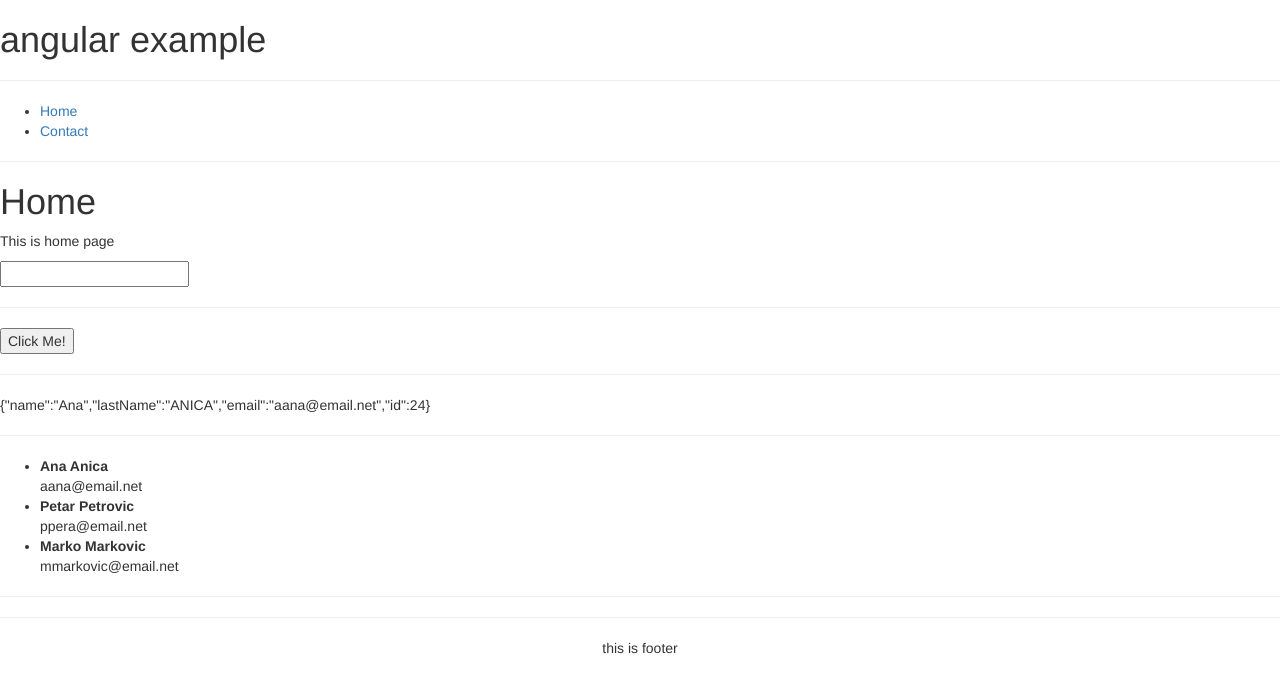
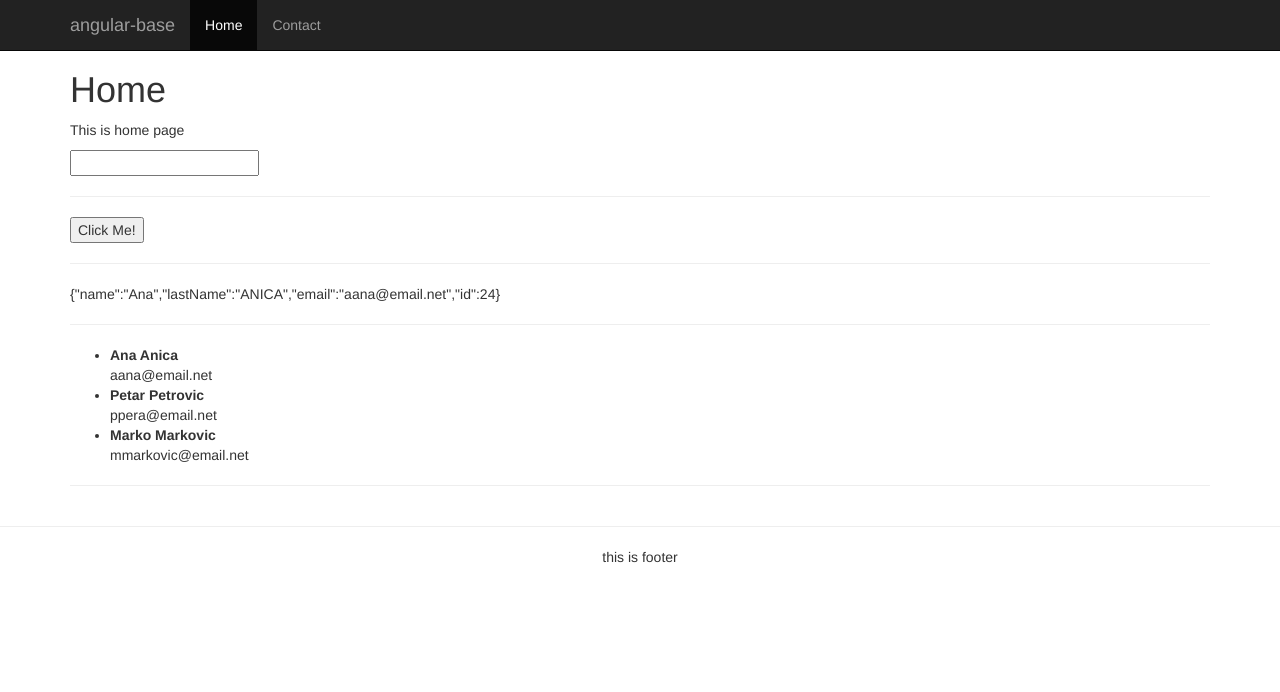
Before and after one commit to AlexSAE/angular-base, a plain HTML site: page index.html in a window 1280 px wide. Drawn offline with Linux system fonts and the light colour scheme.

Commit message:
bootstrap styling

```diff
--- a/css/custom.css
+++ b/css/custom.css
@@ -3,6 +3,10 @@ body {
 	padding: 0;
 }
 
+.main-content {
+	margin-top: 50px;
+}
+
 .footer {
 	text-align: center;
 }
--- a/index.html
+++ b/index.html
@@ -13,8 +13,12 @@
 <body>
 	<div ng-include="'partials/header.html'"></div>
 
+    <div class="container main-content">
 
-	<div ng-view></div>
+      <div ng-view></div>
+
+    </div><!-- /.container -->
+
 
 
 	<div ng-include="'partials/footer.html'"></div>
--- a/partials/header.html
+++ b/partials/header.html
@@ -1,7 +1,19 @@
-<h1>angular example</h1>
-<hr>
-<ul>
-	<li><a href="#/home">Home</a></li>
-	<li><a href="#/contact">Contact</a></li>
-</ul>
-<hr>
+<nav class="navbar navbar-inverse navbar-fixed-top">
+  <div class="container">
+    <div class="navbar-header">
+      <button type="button" class="navbar-toggle collapsed" data-toggle="collapse" data-target="#navbar" aria-expanded="false" aria-controls="navbar">
+        <span class="sr-only">Toggle navigation</span>
+        <span class="icon-bar"></span>
+        <span class="icon-bar"></span>
+        <span class="icon-bar"></span>
+      </button>
+      <a class="navbar-brand" href="#">angular-base</a>
+    </div>
+    <div id="navbar" class="collapse navbar-collapse">
+      <ul class="nav navbar-nav">
+        <li class="active"><a href="#/home">Home</a></li>
+        <li><a href="#/contact">Contact</a></li>
+      </ul>
+    </div><!--/.nav-collapse -->
+  </div>
+</nav>
```
